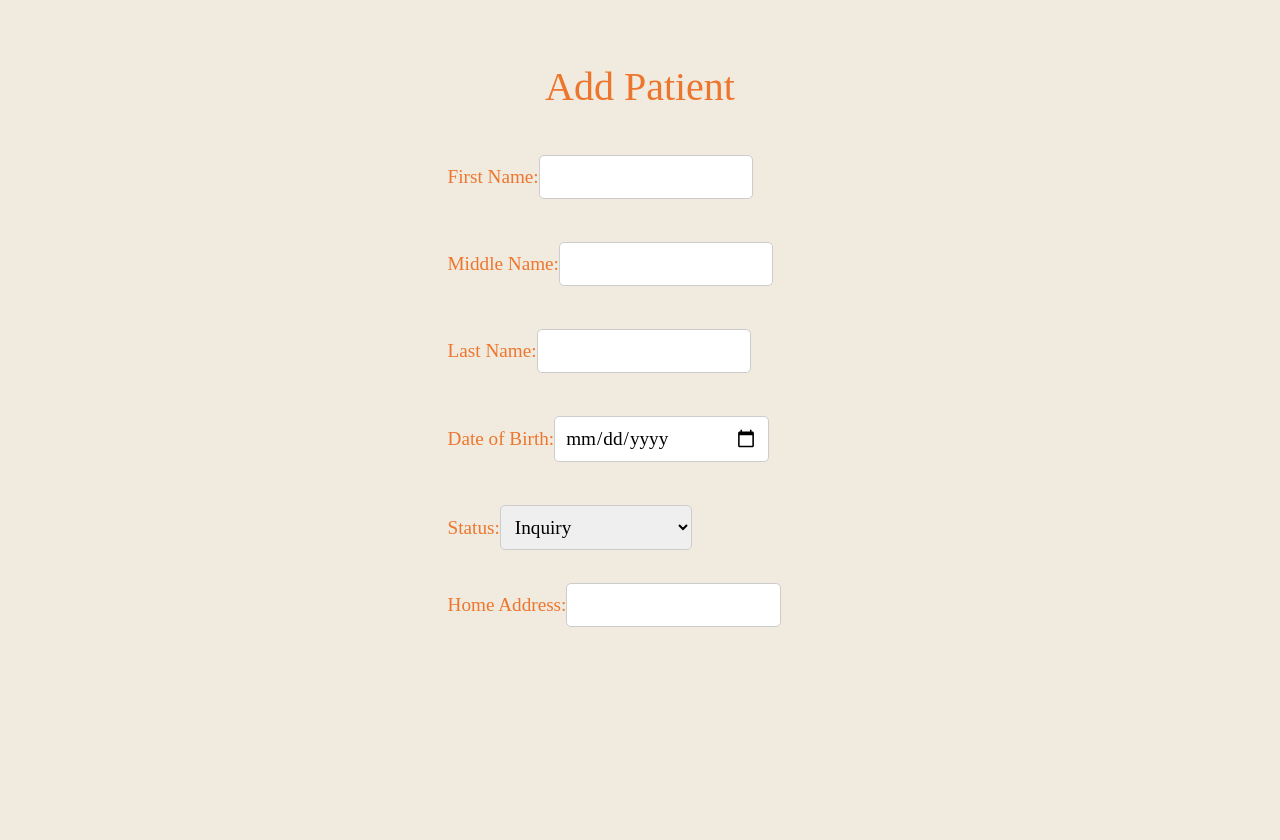
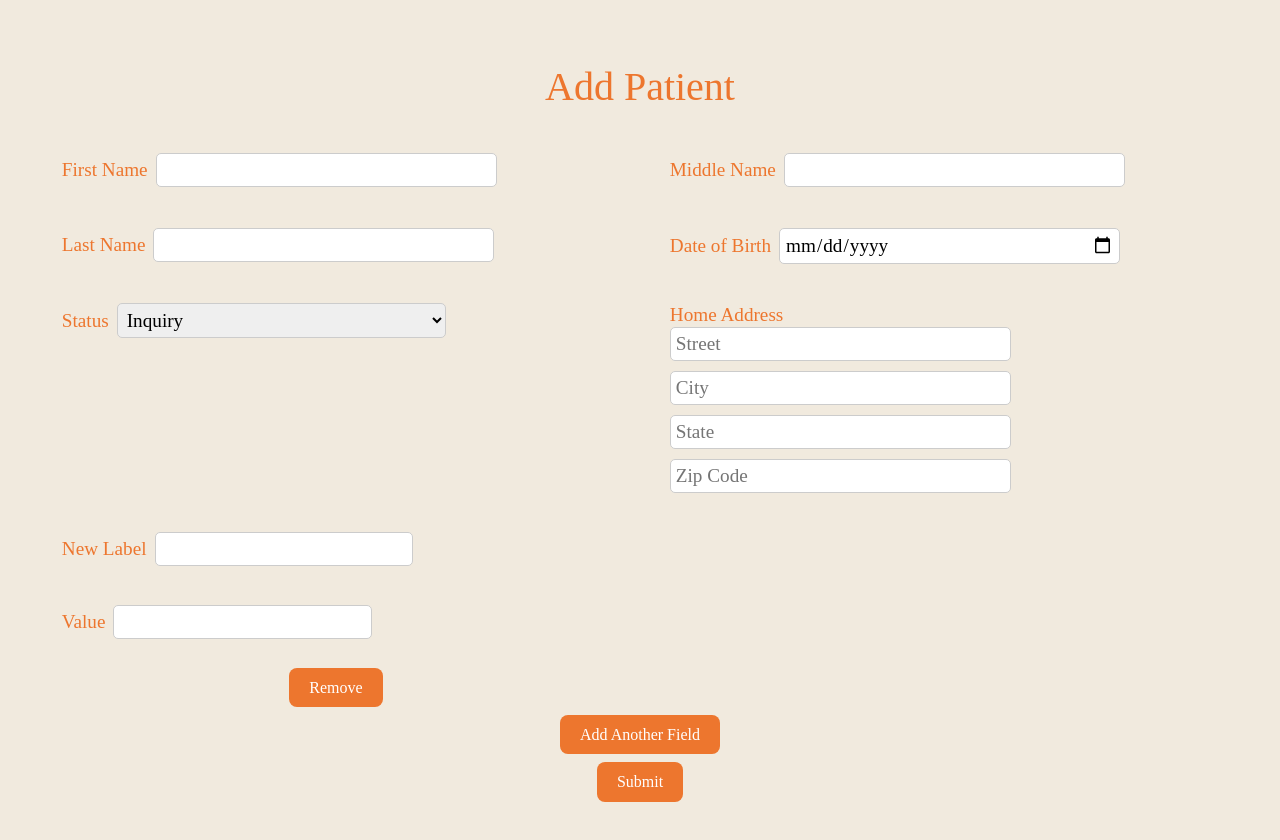
Before and after one commit to rudylee77/Patient-Management-Dashboard---Full-Stack-Project, a React (Vite) app in the folder client/vite-project/: page /add in a window 1280 px wide. Before the commit the page ends 800 px from the top, so only its background shows below. Built offline with nearby package versions, Linux system fonts and the light colour scheme.

Commit message:
configurable form done, might need to make more fixes

```diff
--- a/client/vite-project/src/App.jsx
+++ b/client/vite-project/src/App.jsx
@@ -3,7 +3,7 @@ import {BrowserRouter as Router, Routes, Route} from "react-router-dom";
 import Login from './pages/LoginPage';
 import Dashboard from './pages/Dashboard';
 import Register from './pages/RegisterPage';
-import Filter from './pages/Filter';
+import Filter from './pages/FilterPatients';
 import AddPatient from './pages/AddPatient';
 import './App.css'
 
--- /dev/null
+++ b/client/vite-project/src/components/Filter.jsx
@@ -0,0 +1,10 @@
+import React, { useState } from 'react';
+import PatientDatabase from "../components/PatientDatabase";
+
+const Filter = () => {
+  <div>
+    <PatientDatabase />
+    </div>
+};
+
+export default Filter;
--- a/client/vite-project/src/components/PatientForm.jsx
+++ b/client/vite-project/src/components/PatientForm.jsx
@@ -7,8 +7,17 @@ const PatientForm = () => {
         lastName: '',
         dateOfBirth: '',
         status: 'Inquiry',
-    address: '',
+        address: {
+          street: '',
+          city: '',
+          state: '',
+          zipCode: '',
+        },
       });
+
+    const [configFormFields, setconfigFormFields] = useState([
+      { Label: '', Value: '' },
+    ]);
 
     const handleFieldChange = (e) => {
         const { name, value } = e.target;
@@ -18,10 +27,49 @@ const PatientForm = () => {
         }));
       };
 
+      const handleAddressChange = (e) => {
+        const { name, value } = e.target;
+        setFormData((prevData) => ({
+          ...prevData,
+          address: {
+            ...prevData.address,
+            [name]: value,
+          },
+        }));
+      };
+
+
+    const handleFormChange = (event, index) => {
+      let data = [...configFormFields];
+      data[index][event.target.name] = event.target.value;
+      setconfigFormFields(data);
+    }
+
+    const submit = (e) => {
+      e.preventDefault();
+      console.log(configFormFields)
+    }
+
+    const addFields = () => {
+      let object = {
+        Label: '',
+        Value: ''
+      }
+
+      setconfigFormFields([...configFormFields, object])
+    }
+
+    const removeFields = (index) => {
+      let data = [...configFormFields];
+      data.splice(index, 1)
+      setconfigFormFields(data)
+    }
+
     return (
       <div>
+        <form className='form-container' onSubmit={submit}>
         <label className='labels'>
-        First Name:
+        First Name
         <input className='fields'
           type="text"
           value={formData.firstName}
@@ -30,7 +78,7 @@ const PatientForm = () => {
         />
       </label>
       <label className='labels'>
-        Middle Name:
+        Middle Name
         <input className='fields'
           type="text"
           value={formData.middleName}
@@ -39,7 +87,7 @@ const PatientForm = () => {
         />
       </label>
       <label className='labels'>
-        Last Name:
+        Last Name
         <input className='fields'
           type="text"
           value={formData.lastName}
@@ -48,7 +96,7 @@ const PatientForm = () => {
         />
       </label>
       <label className='labels'>
-        Date of Birth:
+        Date of Birth
         <input className='fields'
           type="date"
           value={formData.dateOfBirth}
@@ -57,7 +105,7 @@ const PatientForm = () => {
         />
       </label>
       <label className='labels'>
-        Status:
+        Status
         <select className='fields'
           value={formData.status}
           onChange={handleFieldChange}
@@ -70,14 +118,63 @@ const PatientForm = () => {
         </select>
       </label>
       <label className='labels'>
-        Home Address:
-        <input className='fields'
+        Home Address
+        <div>
+          <input className='fields-address'
             type="text"
-          value={formData.address}
-          onChange={handleFieldChange}
-          name="address"
+            placeholder="Street"
+            value={formData.address.street}
+            onChange={handleAddressChange}
+            name="street"
           />
+          <input className='fields-address'
+            type="text"
+            placeholder="City"
+            value={formData.address.city}
+            onChange={handleAddressChange}
+            name="city"
+          />
+          <input className='fields-address'
+            type="text"
+            placeholder="State"
+            value={formData.address.state}
+            onChange={handleAddressChange}
+            name="state"
+          />
+          <input className='fields-address'
+            type="text"
+            placeholder="Zip Code"
+            value={formData.address.zipCode}
+            onChange={handleAddressChange}
+            name="zipCode"
+          />
+        </div>
       </label>
+          {configFormFields.map((form, index) => {
+            return (
+              <div key={index}>
+                <label className='labels'>
+                    New Label
+                <input className='fields-config'
+                  name='label'
+                  onChange={event => handleFormChange(event, index)}
+                  value={form.label}
+                /></label>
+                <label className='labels'>
+                    Value
+                    <input className='fields-config'
+                  name='value'
+                  onChange={event => handleFormChange(event, index)}
+                  value={form.value}
+                /></label>
+                <button className='config-buttons' onClick={() => removeFields(index)}>Remove</button>
+              </div>
+            )
+          })}
+        </form>
+        <button className='config-buttons' onClick={addFields}>Add Another Field</button>
+        <br />
+        <button className='config-buttons' onClick={submit}>Submit</button>
       </div>
     );
   };
--- a/client/vite-project/src/pages/Filter.jsx
+++ /dev/null
@@ -1,9 +0,0 @@
-import React from 'react';
-
-const Filter = () => {
-  return (
-    <div>Filter</div>
-  );
-};
-
-export default Filter;
--- /dev/null
+++ b/client/vite-project/src/pages/FilterPatients.jsx
@@ -0,0 +1,15 @@
+import React from 'react';
+import Filter from "../components/Filter";
+import '../styles/add.css';
+
+const AddPatients = () => {
+  return (
+    <div className='dashboard-container'>
+        <div className='title'>Filter</div>
+        <Filter />
+    </div>
+
+  );
+};
+
+export default AddPatients;
--- a/client/vite-project/src/styles/add.css
+++ b/client/vite-project/src/styles/add.css
@@ -1,16 +1,14 @@
-.dashboard-container {
-    margin: auto;
-  }
-
-  .title {
+.title {
     text-align: center;
     padding: 30px;
   }
 
   .form-container {
-    display: flex;
+    display: grid;
+    grid-template-columns: 1fr 1fr;
+    grid-template-rows: 1fr 1fr;
     flex-wrap: wrap;
-    gap: 10px;
+    justify-content: center;
   }
 
   .labels {
@@ -19,21 +17,56 @@
     margin-bottom: 8px;
     border-radius: 8px;
     border: 1px solid transparent;
-    padding: 0.6em 1.2em;
+    padding: 0.5em 1.5em;
     font-size: 1.2em;
     font-weight: 500;
     font-family: inherit;
-    min-width: 200px;
     text-align: left;
   }
 
   .fields {
     flex: 2;
-    padding: 10px;
+    padding: 5px;
+    margin-left: 8px;
     border: 1px solid #ccc;
     border-radius: 5px;
     font-size: 1em;
     font-family: inherit;
-    width: 50%;
+    width: 60%;
     text-align: left;
-}
+  }
+
+  .fields-address {
+    flex: 2;
+    padding: 5px;
+    border: 1px solid #ccc;
+    border-radius: 5px;
+    font-size: 1em;
+    font-family: inherit;
+    width: 60%;
+    text-align: left;
+  }
+
+  .fields-config {
+    padding: 5px;
+    margin-left: 8px;
+    border: 1px solid #ccc;
+    font-size: 1em;
+    font-family: inherit;
+    width: 45%;
+    text-align: left;
+  }
+
+  .config-buttons {
+    text-decoration: none;
+    border-radius: 8px;
+    border: 1px solid transparent;
+    padding: 0.6em 1.2em;
+    font-size: 1em;
+    font-weight: 500;
+    font-family: inherit;
+    background-color: #ed762e;
+    color: white;
+    margin-bottom: 8px;
+    cursor: pointer;
+  }
```
Lines whose indentation alone changed are shown as unchanged.
